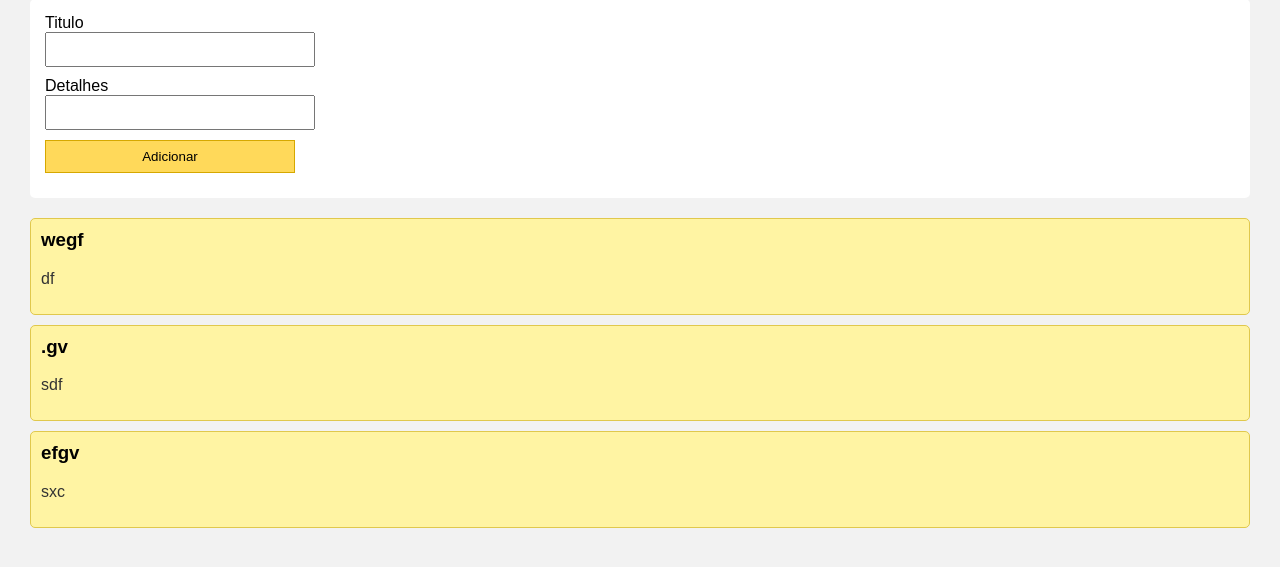
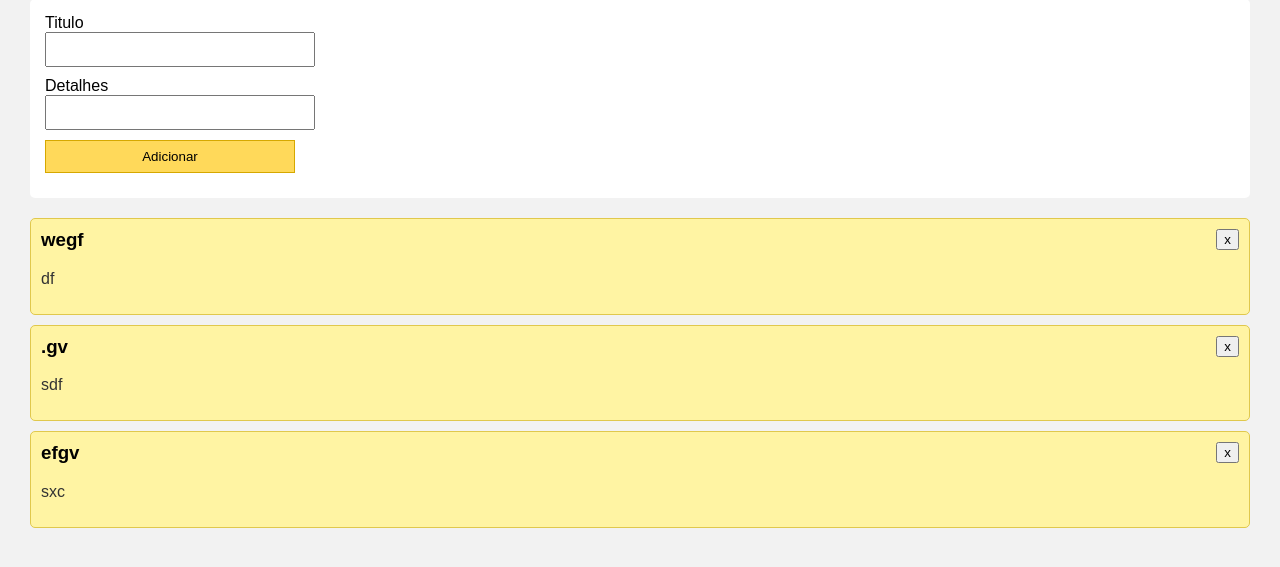
Before and after one commit to vitorOO-hub/ProgEfi_1atividade, a Flask app: page / in a window 1280 px wide. Shown: the part 156-723 px from the top of the page. Run offline with Flask 3, Linux system fonts and the light colour scheme; data comes from the database, SQL or seed files in the repository; both versions use the stored data as it was after the commit.

Commit message:
Funcionalidade de excluir nota adicionada

```diff
--- a/servidor.py
+++ b/servidor.py
@@ -24,5 +24,12 @@ def submit_form():
 
     return redirect('/')
 
+@app.route("/delete_note/<int:note_id>", methods=['POST'])
+def delete_note(note_id):
+
+    views.delete(note_id)
+
+    return redirect('/')
+
 if __name__ == '__main__':
     app.run(debug=True)
--- a/static/css/getit.css
+++ b/static/css/getit.css
@@ -13,6 +13,17 @@ form {
     padding: 15px;
     margin-bottom: 20px;
     border-radius: 5px;
+}
+
+.delete-form {
+    background-color: transparent;
+    padding: 0;
+    margin: 0;
+    float: right;
+}
+
+.delete-form button {
+    cursor: pointer;
 }
 
 input {
--- a/static/templates/components/note.html
+++ b/static/templates/components/note.html
@@ -1,4 +1,7 @@
 <li>
+    <form class="delete-form" action="/delete_note/{id}" method="POST">
+        <button type="submit">x</button>
+    </form>
     <h3>{title}</h3>
     <p>{details}</p>
 </li>
--- a/utils.py
+++ b/utils.py
@@ -16,8 +16,8 @@ def load_data():
 def load_notes():
     note_template = load_template('static/templates/components/note.html')
     notes_li = [
-        note_template.format(title=titulo, details=conteudo)
-        for i, titulo, conteudo in load_data()
+        note_template.format(id=note_id, title=titulo, details=conteudo)
+        for note_id, titulo, conteudo in load_data()
     ]
 
     notes = '\n'.join(notes_li)
--- a/views.py
+++ b/views.py
@@ -6,8 +6,8 @@ def index():
     imagem = "/static/img/getit.png"
     note_template = load_template('static/templates/components/note.html')
     notes_li = [
-        note_template.format(title=titulo, details=conteudo)
-        for i, titulo, conteudo in load_data()
+        note_template.format(id=note_id, title=titulo, details=conteudo)
+        for note_id, titulo, conteudo in load_data()
     ]
     notes = '\n'.join(notes_li)
 
@@ -27,3 +27,13 @@ def submit(titulo, detalhes):
 
     db.commit()
     db.close()
+
+def delete(note_id):
+
+    db = sqlite3.connect("banco.db")
+    cursor = db.cursor()
+
+    cursor.execute("DELETE FROM note WHERE id = ?", (note_id,))
+
+    db.commit()
+    db.close()
```
Also changed, not shown: banco.db.
